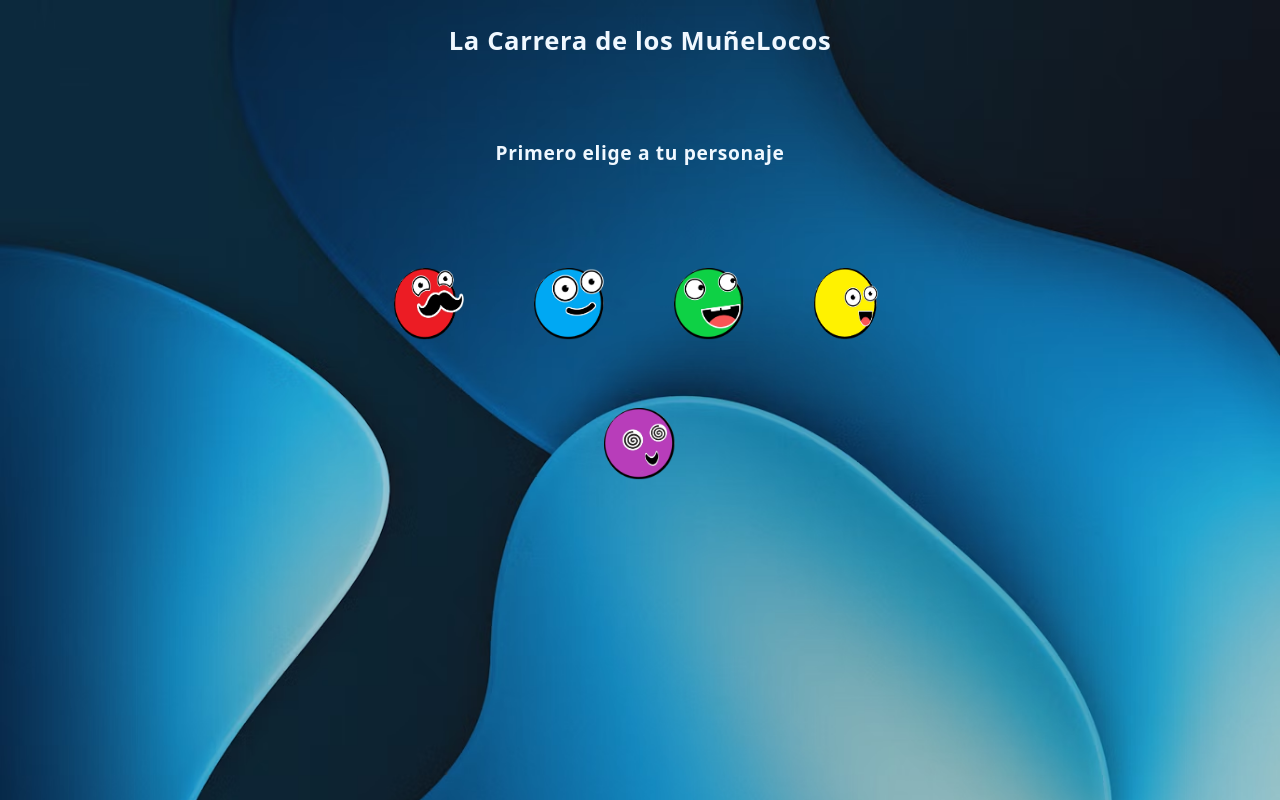
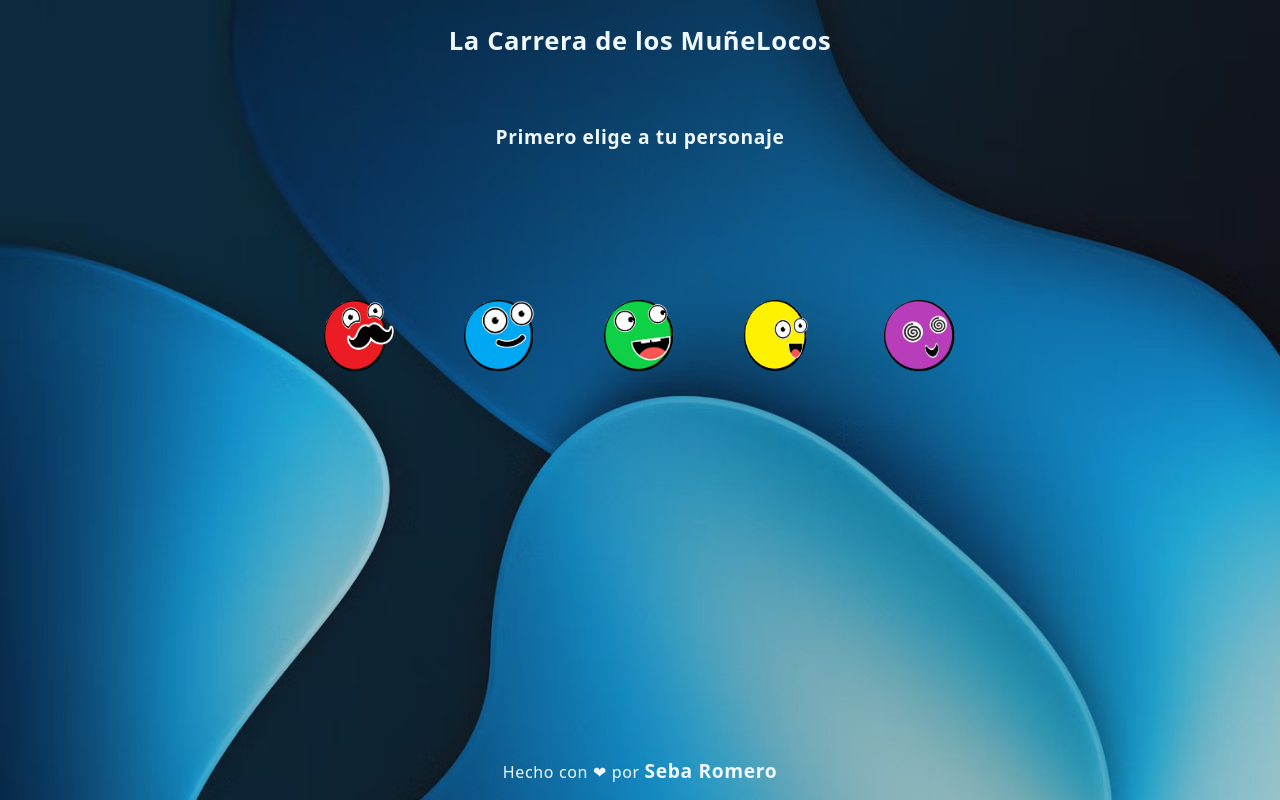
Before and after one commit to SebaRomeroX/carrera-munelocos, a plain HTML site: page index.html in a window 1280 px wide. Both pictures are taken after a click on the button "Siguiente". Drawn offline with Linux system fonts and the light colour scheme.

Commit message:
footer: agregar link a porfolio

```diff
--- a/carrera.js
+++ b/carrera.js
@@ -2,7 +2,7 @@
 /**   -------------------------------------  INICIO   -------------------------------     */
 
 //ELEMENTOS
-const seccionEleccion= document.getElementById('inicio');
+const seccionIconos= document.getElementById('iconos');
 const mensajeNivel = document.getElementById('mensajeNivel');
 const botonIzquierda = document.getElementById('botonIzquierda');
 const botonDerecha = document.getElementById('botonDerecha');
@@ -13,7 +13,7 @@ botonSiguiente.addEventListener('click',mostrarMensajeIntro);
 function cargarElementos() {
 
     // DISPLAY ELEMENTOS
-    seccionEleccion.style.display='none';
+    seccionIconos.style.display='none';
     canvas.style.display='none';
     mensajeNivel.style.display='none';
     botonIzquierda.style.display='none';
@@ -48,7 +48,7 @@ function mostrarMensajeIntro() {
     }
     if (contadorMensajes==2) {
         mensaje='Primero elige a tu personaje';
-        seccionEleccion.style.display ='flex';
+        seccionIconos.style.display ='flex';
         botonSiguiente.style.display = 'none';
 
         //REVISAR ELECCION PERSONAJE
@@ -134,7 +134,7 @@ function revisarEleccion() {
 
 //DETERMINAR PERSONAJE SEGUN ELECCION
 function determinarPersonaje() {
-    seccionEleccion.style.display = 'none';
+    seccionIconos.style.display = 'none';
     botonSiguiente.removeEventListener('click',determinarPersonaje);
 
     let eleccion;
--- a/index.html
+++ b/index.html
@@ -28,8 +28,7 @@
 	</section>
 
 	<!-- SELECCION DE PERSONAJES -->
-	<section id="inicio" class="section-seleccion">
-		<div id="iconos" class="iconos" >
+	<section id="iconos" class="iconos" >
 		<label class="icono" for='radioRojo'>
 			<input class="radio"type="radio" name="radio" id="radioRojo">
 			<img src='imagenes/rojoIcono.png' alt="Muñeco rojo" >
@@ -50,7 +49,6 @@
 			<input class="radio" type="radio" name="radio" id='radioRosa'>
 			<img src='imagenes/rosaIcono.png' alt="Muñeco rosa" >
 		</label>
-		</div>
 	</section>
 
 	<!--  CANVAS  -->
@@ -62,6 +60,9 @@
 		<button class="btn-correr" id="botonDerecha">▶</button>
 	</section>
 
+	<footer>
+		<p>Hecho con ❤ por <a target="_blank" href="https://sebaromerox.github.io/portafolios/">Seba Romero</a></p>
+	</footer>
 	<script src="carrera.js"></script>
 </body>
 </html>
--- a/styles.css
+++ b/styles.css
@@ -69,20 +69,15 @@ button:hover{
     flex-direction: column;
     align-items: center;
     font-size: .8em;
-    height: 26vh;
+    height: 20vh;
 }
 
 #mensaje {
-    height: 20vh;
+    height: 16vh;
     display: flex;
     flex-direction: column;
     align-items: center;
     justify-content: space-evenly;
-}
-
-.section-seleccion{
-    flex-direction: column;
-    align-items: center;
 }
 
 
@@ -93,8 +88,9 @@ button:hover{
     box-sizing: border-box;
     place-content: center;
 
+    padding: 2em 0;
     width: 80%;
-    gap: 40px;
+    gap: 60px;
 }
 
 .icono{
@@ -136,19 +132,35 @@ button:hover{
 
 canvas{
     width: 100%;
-    margin: 1em 0;
+    margin: 2em 0;
 }
 
 .botones-correr{
     width: 100%;
     display: flex;
     justify-content: space-evenly;
+    margin-top: 1em;
 }
 
 .btn-correr{
     padding: 1em 1.6em;
 }
 
+
+/* ------------------------  FOOTER ------------------------ */
+
+footer {
+    position: fixed;
+    bottom: 0;
+    padding: 1em;
+}
+
+a {
+    text-decoration: none;
+    color: aliceblue;
+    font-size: 1.2em;
+    font-weight: 700;
+}
 
 /* ------------------------  RESPONSIVE ------------------------ */
 
```
Lines whose indentation alone changed are shown as unchanged.
